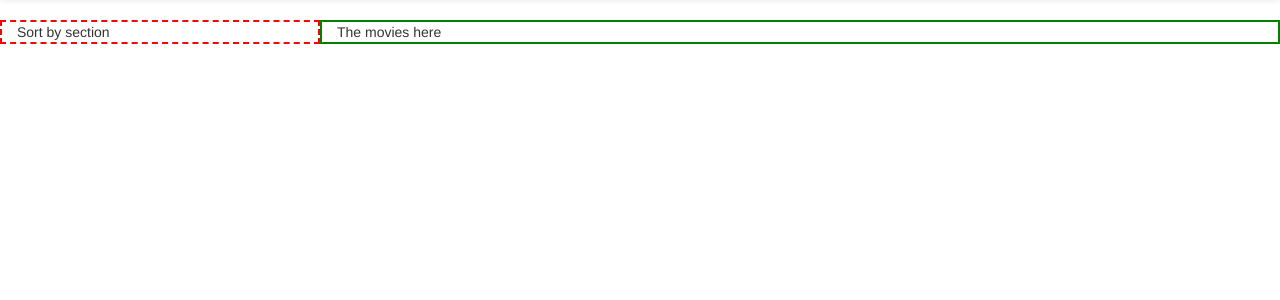
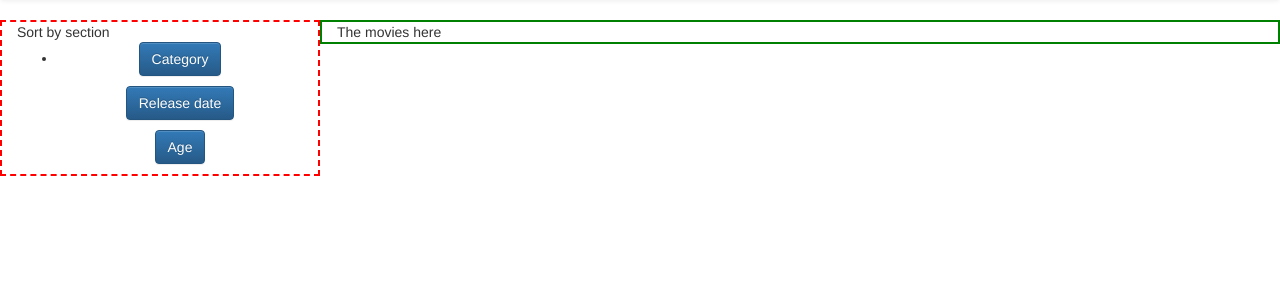
Before and after one commit to Ngahu/Movies, a Django app: page / in a window 1280 px wide. Shown: the part 52-352 px from the top of the page. Run offline with Django 3.2, Linux system fonts and the light colour scheme; some libraries are stand-ins or nearby versions.

Commit message:
making of Sort section

```diff
--- a/mysite/Movies/templates/Movies/all-movies.html
+++ b/mysite/Movies/templates/Movies/all-movies.html
@@ -3,9 +3,15 @@
 {%  block content %}
 {% load static %}
 
-<div class="row-fluid">
+<div class="row-fluid" >
     <div class="col-sm-3 col-md-3" id="lft">
         Sort by section
+        <ul>
+            <li><p class="kip"><a href="#" class="btn btn-primary" role="button"> Category</a> </p> </li>
+            <p class="kip"><a href="#" class="btn btn-primary" role="button"> Release date</a> </p>
+                <p class="kip"><a href="#" class="btn btn-primary" role="button"> Age </a> </p>
+
+
     </div>
     <div class="col-sm-9 col-md-9" id="rght">
         The movies here
```
